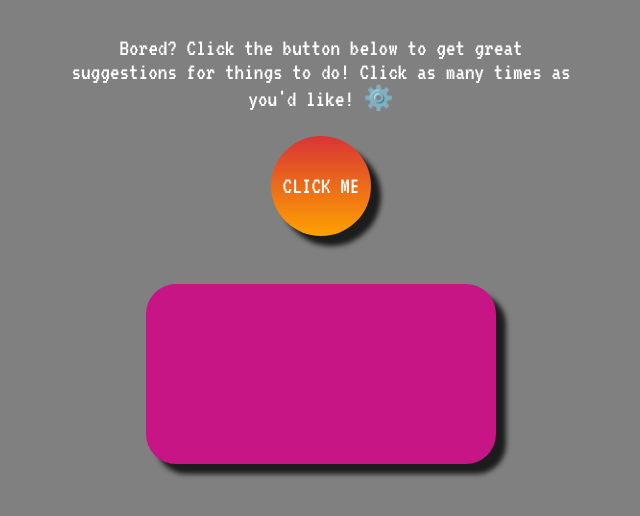
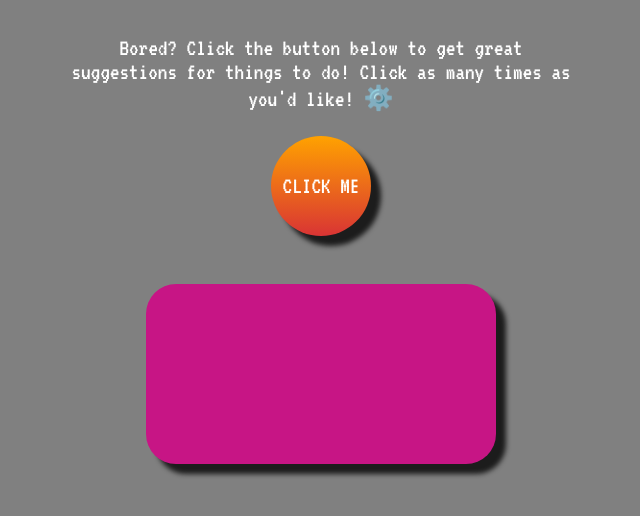
Before and after one commit to webdevterri/bored-bot-app, a plain HTML site: page index.html in a window 1280 px wide. In both pictures the pointer is over the button "CLICK ME". Shown: the part 108-624 px from the top of the page, without its empty margins (319-959 px from the left). Drawn offline with Linux system fonts and the light colour scheme.

Commit message:
Add files via upload
Fixed the button hover.

```diff
--- a/index.css
+++ b/index.css
@@ -46,8 +46,8 @@ h1 {
   cursor: pointer;
 }
 
-.btn-suggest::hover,
-.btn-suggest::focus {
+.btn-suggest:hover,
+.btn-suggest:focus {
   background-image: linear-gradient(to bottom, #ffa200, #d93434);
 }
 
```
